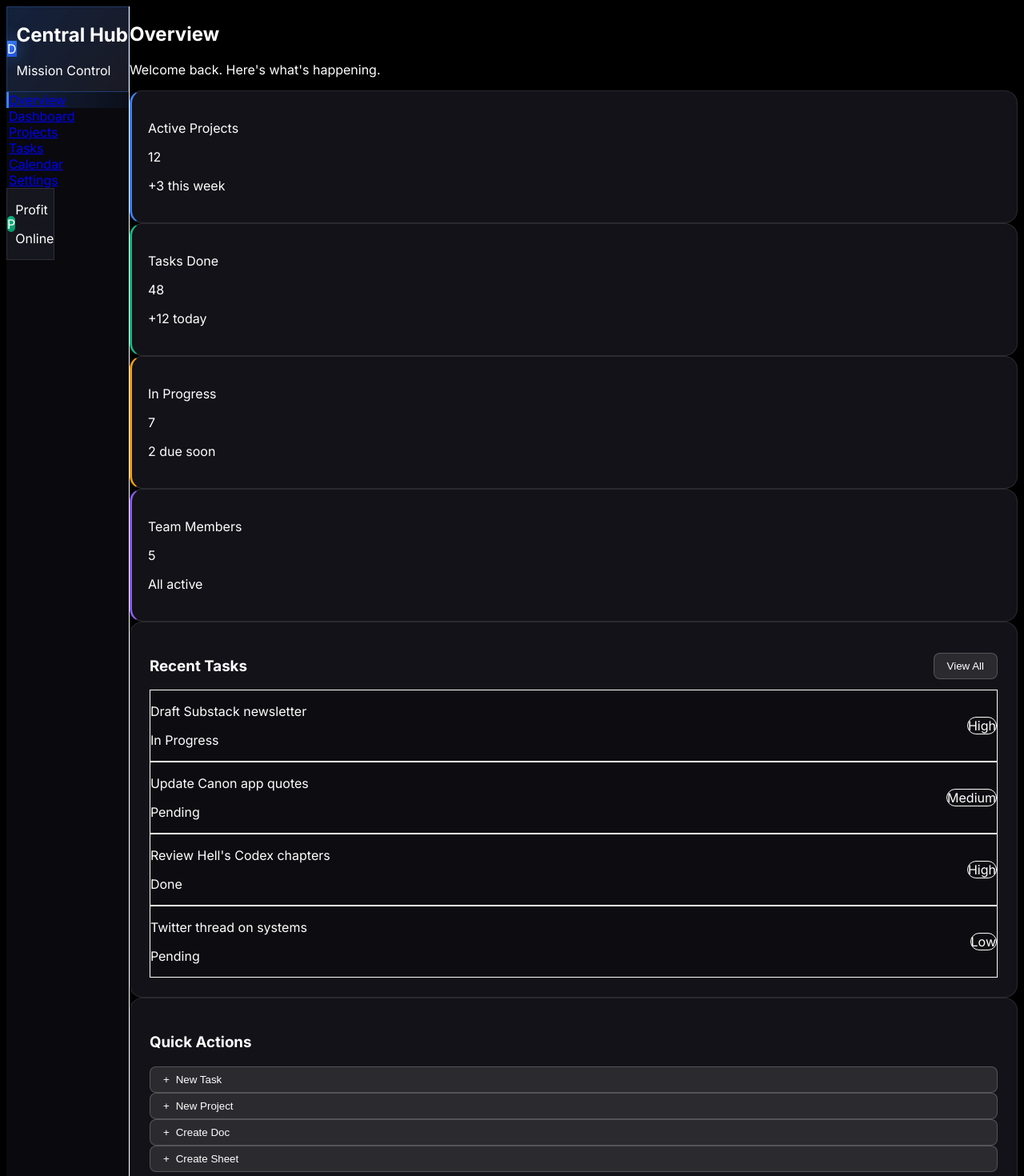
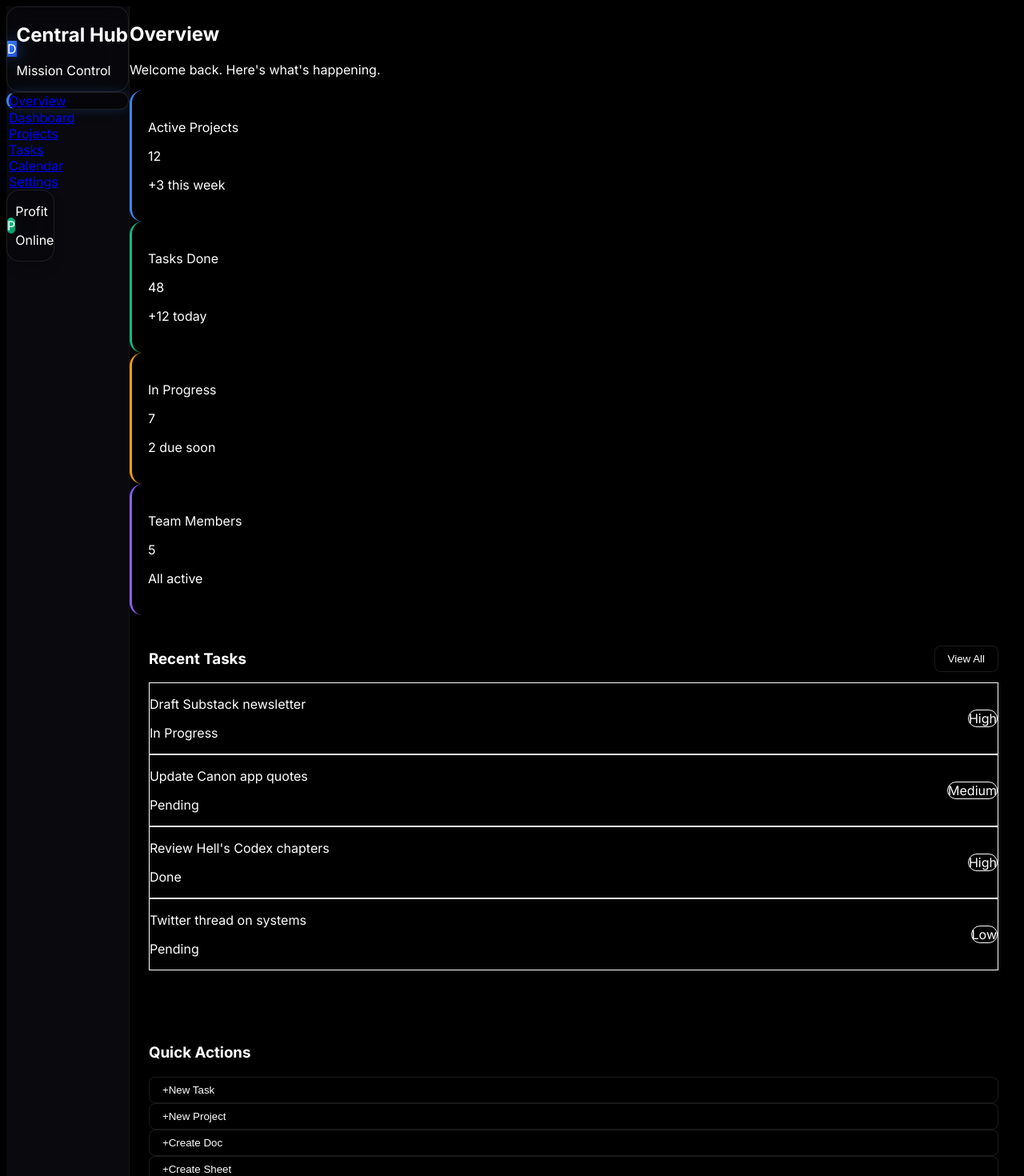
Before and after one commit to LordDeficit/central-hub, a Next.js app: page /home in a window 1280 px wide. Shown: the top 1470 px of the page at 80% size. Built offline with nearby package versions, Linux system fonts and the light colour scheme.

Commit message:
feat: revamp Mission Control sidebar with glassmorphism and enhanced active states

```diff
--- a/app/home/page.tsx
+++ b/app/home/page.tsx
@@ -59,40 +59,12 @@ export default function HomePage() {
     { title: "Twitter thread on systems", status: "Pending", priority: "Low" },
   ];
 
-  const glassCard = {
-    padding: "1.25rem",
-    borderRadius: "1rem",
-    backgroundColor: "rgba(30, 30, 40, 0.6)",
-    border: "1px solid rgba(255, 255, 255, 0.1)",
-    backdropFilter: "blur(12px)",
-    WebkitBackdropFilter: "blur(12px)",
-  };
-
-  const glassPanel = {
-    padding: "1.5rem",
-    borderRadius: "1rem",
-    backgroundColor: "rgba(30, 30, 40, 0.6)",
-    border: "1px solid rgba(255, 255, 255, 0.1)",
-    backdropFilter: "blur(12px)",
-    WebkitBackdropFilter: "blur(12px)",
-  };
-
-  const glassButton = {
-    padding: "0.5rem 1rem",
-    borderRadius: "0.5rem",
-    backgroundColor: "rgba(255, 255, 255, 0.1)",
-    border: "1px solid rgba(255, 255, 255, 0.2)",
-    color: "white",
-    cursor: "pointer",
-    transition: "all 0.2s",
-  };
 
   return (
     <div className="flex min-h-screen bg-black">
       {/* Sidebar */}
       <aside
-        className="w-72 border-r border-white/10 relative overflow-hidden"
-        style={{ backgroundColor: "rgba(10, 10, 15, 0.95)" }}
+        className="w-72 border-r border-white/10 relative overflow-hidden sidebar-glass"
       >
         {/* Gradient glow at top */}
         <div
@@ -105,11 +77,7 @@ export default function HomePage() {
         <div className="relative p-6">
           {/* Logo section with glow */}
           <div
-            className="mb-8 flex items-center gap-4 p-4 rounded-2xl"
-            style={{
-              background: "linear-gradient(135deg, rgba(59, 130, 246, 0.2) 0%, rgba(30, 30, 40, 0.8) 100%)",
-              border: "1px solid rgba(59, 130, 246, 0.3)",
-            }}
+            className="mb-8 flex items-center gap-4 p-4 rounded-2xl glass"
           >
             <div
               className="flex h-12 w-12 items-center justify-center rounded-xl text-xl font-bold text-white shadow-lg"
@@ -136,14 +104,12 @@ export default function HomePage() {
                   href={item.href}
                   className={`group flex items-center gap-3 rounded-xl px-4 py-3.5 text-sm font-medium transition-all duration-200 ${
                     item.active
-                      ? "text-white"
-                      : "text-gray-400 hover:text-white"
+                      ? "text-white glass"
+                      : "text-gray-400 hover:text-white hover:bg-white/5"
                   }`}
                   style={{
-                    background: item.active
-                      ? "linear-gradient(90deg, rgba(59, 130, 246, 0.2) 0%, rgba(59, 130, 246, 0.05) 100%)"
-                      : "transparent",
                     borderLeft: item.active ? "3px solid #3b82f6" : "3px solid transparent",
+                    boxShadow: item.active ? "0 0 15px rgba(59, 130, 246, 0.2)" : "none",
                   }}
                 >
                   <span
@@ -174,11 +140,7 @@ export default function HomePage() {
             }}
           >
             <div
-              className="rounded-xl p-4"
-              style={{
-                backgroundColor: "rgba(30, 30, 40, 0.6)",
-                border: "1px solid rgba(255, 255, 255, 0.1)",
-              }}
+              className="rounded-xl p-4 glass"
             >
               <div className="flex items-center gap-3">
                 <div
@@ -215,8 +177,8 @@ export default function HomePage() {
           {stats.map((stat, i) => (
             <div
               key={stat.label}
+              className="card-glass"
               style={{
-                ...glassCard,
                 borderLeft: i === 0 ? "3px solid #3b82f6" :
                            i === 1 ? "3px solid #10b981" :
                            i === 2 ? "3px solid #f59e0b" : "3px solid #8b5cf6",
@@ -233,10 +195,10 @@ export default function HomePage() {
         <div className="grid gap-6 lg:grid-cols-3">
           {/* Recent Tasks */}
           <div className="lg:col-span-2">
-            <div style={glassPanel}>
+            <div className="panel">
               <div className="mb-4 flex items-center justify-between">
                 <h3 className="text-lg font-semibold text-white">Recent Tasks</h3>
-                <button style={glassButton} className="hover:bg-white/20">View All</button>
+                <button className="btn-glass hover:bg-white/20">View All</button>
               </div>
               <div className="space-y-3">
                 {recentTasks.map((task) => (
@@ -279,19 +241,13 @@ export default function HomePage() {
 
           {/* Quick Actions */}
           <div>
-            <div style={glassPanel}>
+            <div className="panel">
               <h3 className="mb-4 text-lg font-semibold text-white">Quick Actions</h3>
               <div className="space-y-3">
                 {["+ New Task", "+ New Project", "Create Doc", "Create Sheet"].map((action) => (
                   <button
                     key={action}
-                    style={{
-                      ...glassButton,
-                      display: "flex",
-                      alignItems: "center",
-                      gap: "0.5rem",
-                    }}
-                    className="w-full text-left hover:bg-white/20 group"
+                    className="btn-glass w-full text-left hover:bg-white/20 group flex items-center gap-3"
                   >
                     <span className="text-blue-400 group-hover:text-blue-300">+</span>
                     {action.replace("+ ", "")}
@@ -300,7 +256,7 @@ export default function HomePage() {
               </div>
             </div>
 
-            <div style={{ ...glassPanel, marginTop: "1rem" }}>
+            <div className="panel mt-4">
               <h3 className="mb-4 text-lg font-semibold text-white">System Status</h3>
               <div className="space-y-3 text-sm">
                 {[
--- a/app/styles/custom.css
+++ b/app/styles/custom.css
@@ -1,10 +1,10 @@
 /* ---------------- Glassmorphism ---------------- */
 .glass {
-  border-radius: 1rem; /* rounded-xl */
-  box-shadow: 0 10px 15px rgba(0,0,0,0.1); /* shadow-lg */
-  border: 1px solid rgba(255, 255, 255, 0.2); /* light border */
-  background-color: rgba(255, 255, 255, 0.1); /* semi-transparent white */
-  backdrop-filter: blur(12px); /* blur effect */
+  border-radius: 1rem;
+  box-shadow: 0 10px 15px rgba(0,0,0,0.1);
+  border: 1px solid rgba(255, 255, 255, 0.2);
+  background-color: rgba(255, 255, 255, 0.1);
+  backdrop-filter: blur(12px);
   -webkit-backdrop-filter: blur(12px);
 }
 .dark .glass {
@@ -12,10 +12,17 @@
   background-color: rgba(0, 0, 0, 0.2);
 }
 
-/* ---------------- Buttons ---------------- */
+.sidebar-glass {
+  background-color: rgba(10, 10, 15, 0.95);
+  backdrop-filter: blur(10px);
+  -webkit-backdrop-filter: blur(10px);
+  border-right: 1px solid rgba(255, 255, 255, 0.05);
+}
+
+/* Buttons */
 .btn-glass {
-  padding: 0.5rem 1rem; /* px-4 py-2 */
-  border-radius: 0.5rem; /* rounded-lg */
+  padding: 0.5rem 1rem;
+  border-radius: 0.5rem;
   border: 1px solid rgba(255,255,255,0.25);
   background-color: rgba(255,255,255,0.2);
   color: white;
@@ -36,10 +43,10 @@
   border-color: rgba(255,255,255,0.2);
 }
 
-/* ---------------- Panels ---------------- */
+/* Panels */
 .panel {
-  padding: 1.5rem; /* p-6 */
-  margin-bottom: 1.5rem; /* mb-6 */
+  padding: 1.5rem;
+  margin-bottom: 1.5rem;
   border-radius: 1rem;
   box-shadow: 0 10px 15px rgba(0,0,0,0.1);
   background-color: rgba(255,255,255,0.1);
@@ -50,25 +57,25 @@
   background-color: rgba(0,0,0,0.2);
 }
 
-/* ---------------- Text Helpers ---------------- */
+/* Text helpers */
 .text-glass {
   color: rgba(255,255,255,0.9);
   text-shadow: 0 0 8px rgba(0,0,0,0.25);
 }
 
-/* ---------------- Links ---------------- */
+/* Links */
 .link-glass {
   text-decoration: underline;
-  text-decoration-color: rgba(147,197,253,0.5); /* sky-200 */
-  color: #0ea5e9; /* sky-400 */
+  text-decoration-color: rgba(147,197,253,0.5);
+  color: #0ea5e9;
   transition: all 0.2s;
 }
 .link-glass:hover {
-  color: #38bdf8; /* sky-300 */
-  text-decoration-color: rgba(147,197,253,0.3); /* sky-100 */
+  color: #38bdf8;
+  text-decoration-color: rgba(147,197,253,0.3);
 }
 
-/* ---------------- Misc ---------------- */
+/* Misc */
 .main-glass {
   display: flex;
   flex-direction: column;
@@ -80,9 +87,9 @@
 }
 
 .card-glass {
-  padding: 1.25rem; /* p-5 */
-  border-radius: 1rem; /* rounded-2xl */
-  box-shadow: 0 25px 50px rgba(0,0,0,0.1); /* shadow-xl */
+  padding: 1.25rem;
+  border-radius: 1rem;
+  box-shadow: 0 25px 50px rgba(0,0,0,0.1);
   background-color: rgba(255,255,255,0.1);
   backdrop-filter: blur(12px);
   -webkit-backdrop-filter: blur(12px);
```
